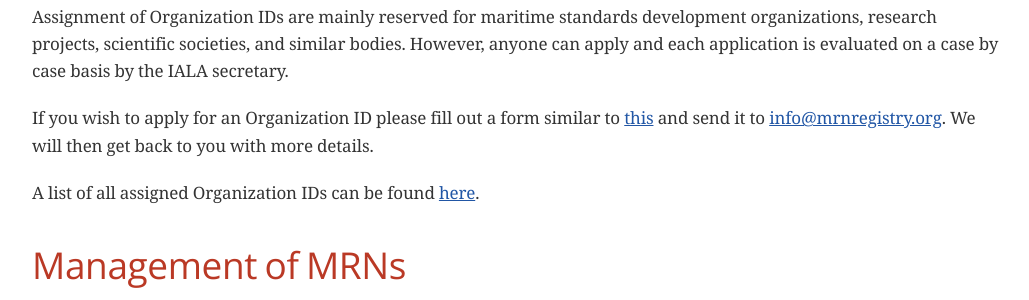
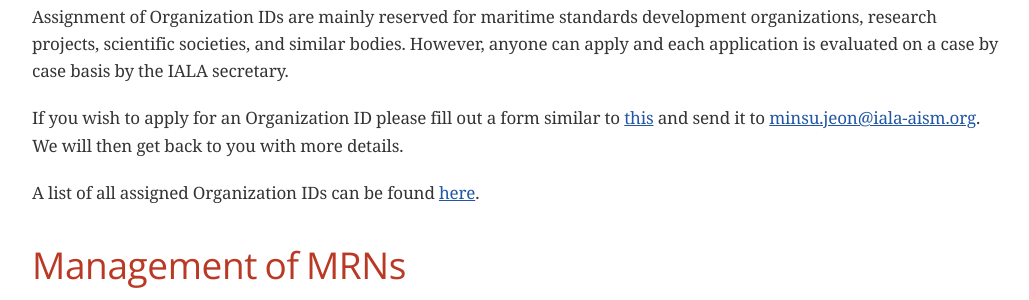
Before and after one commit to dma-dk/www.mrnregistry.org, a Jekyll site: the page built from index.md, in a window 1280 px wide. Shown: the part 701-1001 px from the top of the page, without its empty margins (123-1152 px from the left). Built offline with Jekyll 4.4.1, drawn with Linux system fonts in a browser that asks for light colours; some web fonts are replaced; our own code applies the rules of GitHub Pages for plain Markdown files; some of the changed lines change nothing that is shown.

Commit message:
updated email

```diff
--- a/index.md
+++ b/index.md
@@ -17,7 +17,7 @@
 ## Application Process
 Assignment of Organization IDs are mainly reserved for maritime standards development organizations, research projects, scientific societies, and similar bodies. However, anyone can apply and each application is evaluated on a case by case basis by the IALA secretary.
 
-If you wish to apply for an Organization ID please fill out a form similar to [this](https://raw.githubusercontent.com/MRNRegistry/mrnregistry/master/organizations/mcl.txt) and send it to <info@mrnregistry.org>. We will then get back to you with more details.
+If you wish to apply for an Organization ID please fill out a form similar to [this](https://raw.githubusercontent.com/MRNRegistry/mrnregistry/master/organizations/mcl.txt) and send it to <minsu.jeon@iala-aism.org>. We will then get back to you with more details.
 
 A list of all assigned Organization IDs can be found [here](https://github.com/MRNRegistry/mrnregistry/tree/master/organizations).
 
```
